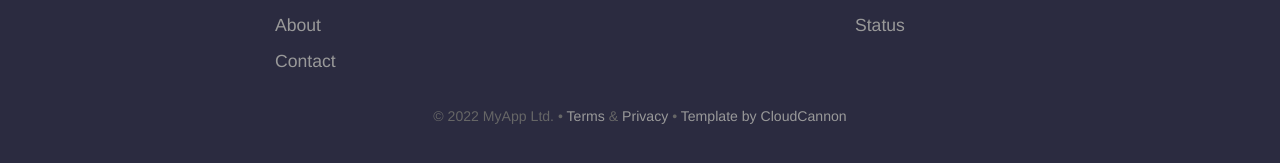
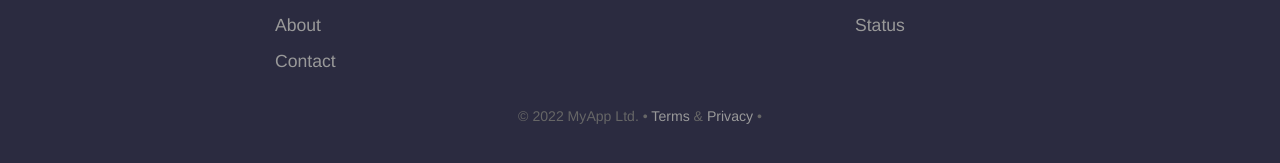
Before and after one commit to Her-o1/my_landing_page, a Jekyll site: the page built from index.html, in a window 1280 px wide and 900 px high, scrolled down 871 px. Shown: the part 724-887 px from the top of the window. Built offline with Jekyll 4.4.1, drawn with Linux system fonts in a browser that asks for light colours.

Commit message:
Update default.html

```diff
--- a/_layouts/default.html
+++ b/_layouts/default.html
@@ -23,7 +23,7 @@
 	<body>
 		<header>
 			<div class="container">
-				<div class="company-name"><a href="{{ site.baseurl }}/"><img src="{{ site.baseurl }}/images/logo.svg" alt="Hydra Logo" width="95" height="33" /></a></div>
+				<div class="company-name"><a href="{{ site.baseurl }}/"><img src="{{ site.baseurl }}/images/logo.svg" alt="FoRe" width="95" height="33" /></a></div>
 				{% include navigation.html %}
 			</div>
 		</header>
@@ -44,7 +44,7 @@
 					</ul>
 					{% endfor %}
 				</div>
-				<p class="copyright">&copy; {{ site.time | date: '%Y' }} MyApp Ltd. • <a href="#">Terms</a> &amp; <a href="#">Privacy</a> • <a href="https://cloudcannon.com/">Template by CloudCannon</a></p>
+				<p class="copyright">&copy; {{ site.time | date: '%Y' }} MyApp Ltd. • <a href="#">Terms</a> &amp; <a href="#">Privacy</a> • <a href="https://cloudcannon.com/"></a></p>
 			</div>
 		</footer>
 		<script>
```
